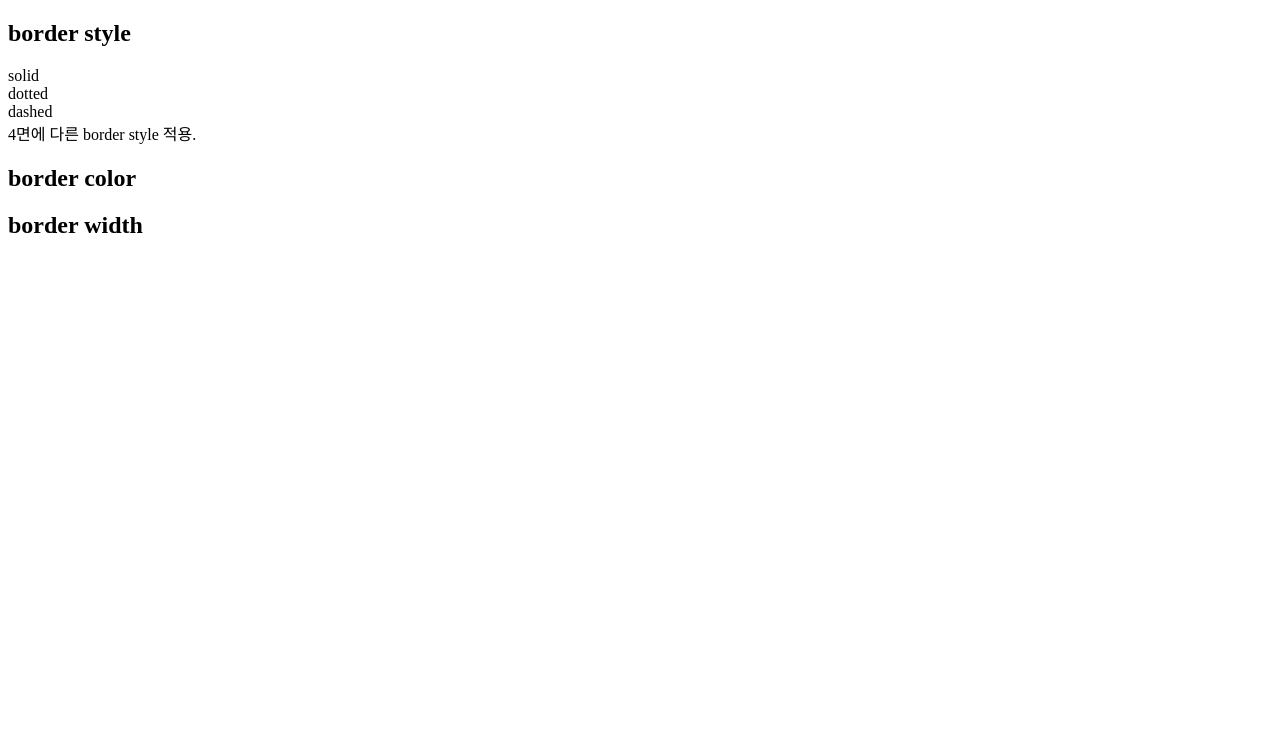
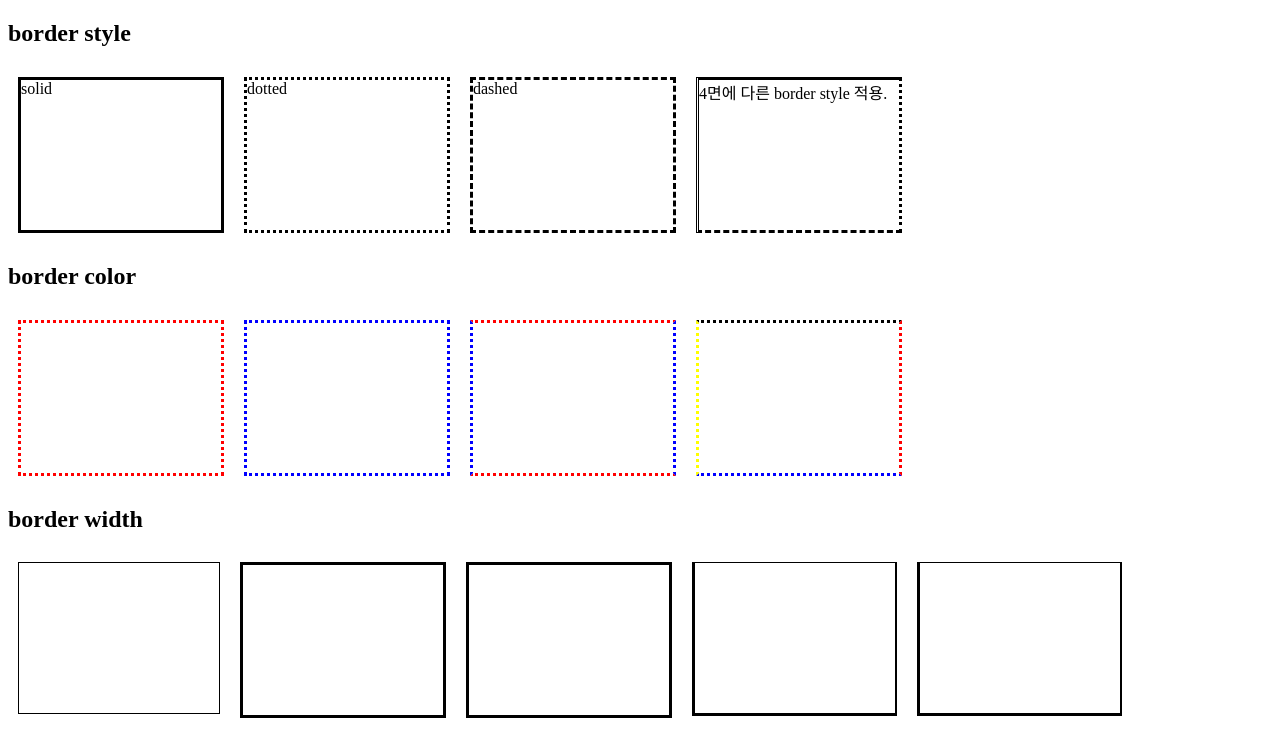
Before and after one commit to moonyoungCHOI/htmlcss-181223-190223, a plain HTML site: page st02.CSS/cs05.테두리/cs05-02.다양한사각형.html in a window 1280 px wide. Drawn offline with Linux system fonts and the light colour scheme.

Commit message:
190209 17:57

```diff
--- a/st02.CSS/cs05.테두리/cs05-02.다양한사각형.html
+++ b/st02.CSS/cs05.테두리/cs05-02.다양한사각형.html
@@ -4,6 +4,58 @@
     <meta charset="utf-8">
     <title>박스모델</title>
 </head>
+<style>
+    #borderstyle div {width: 200px;
+                      height: 150px;
+                      float: left;
+                      margin: 10px;}
+    #borderstyle div.box1 {border: 3px solid black;}
+    #borderstyle div.box2 {border: 3px dotted black;}
+    #borderstyle div.box3 {border: 3px dashed black;}
+    #borderstyle div.box4 {border-top: 3px solid black;
+                           border-right: 3px dotted black;
+                           border-bottom: 3px dashed black;
+                           border-left: 3px double black;}
+    #borderstyle::after {clear: both;
+                         display: block;
+                         content: '';}
+
+    #bordercolor div {width: 200px;
+                      height: 150px;
+                      float: left;
+                      margin: 10px;}
+    #bordercolor div.box1 {border: 3px dotted red;}
+    #bordercolor div.box2 {border: 3px dotted blue;}
+    #bordercolor div.box3 {border-top: 3px dotted red;
+                           border-bottom: 3px dotted red;
+                           border-left: 3px dotted blue;
+                           border-right: 3px dotted blue;}
+    #bordercolor div.box4 {border-top: 3px dotted black;
+                           border-bottom: 3px dotted blue;
+                           border-left: 3px dotted yellow;
+                           border-right: 3px dotted red;}
+    #bordercolor::after {clear: both;
+                         display: block;
+                         content: '';}
+    #borderwidth div {width: 200px;
+                      height: 150px;
+                      float: left;
+                      margin: 10px;}
+    #borderwidth div.box1 {border: 1px solid black;}
+    #borderwidth div.box2 {border: 3px solid black;}
+    #borderwidth div.box3 {border: 3px solid black;}
+    #borderwidth div.box4 {border-top: 1px solid black;
+                           border-right: 2px solid black;
+                           border-bottom: 3px solid black;
+                           border-left: 3px solid black;}
+    #borderwidth div.box5 {border-top: 1px solid black;
+    border-right: 2px solid black;
+    border-bottom: 3px solid black;
+    border-left: 3px solid black;}
+    #borderwidth::after {clear: both;
+                         display: block;
+                         content: '';}
+</style>
 <body>
     <div id="borderstyle">
         <h2>border style</h2>
```
Also changed, not shown: st02.CSS/cs05.테두리/cs05-01.테두리속성.html (+4 -0 lines), st02.CSS/cs05.테두리/cs05-03-ex1.html (+10 -0 lines), st02.CSS/cs05.테두리/cs05-03.둥근모서리사각형.html (+12 -0 lines), st02.CSS/cs05.테두리/cs05-04-ex1.빨간테두리원.html (+6 -0 lines), st02.CSS/cs05.테두리/cs05-04.타원모서리사각형.html (+7 -0 lines).
